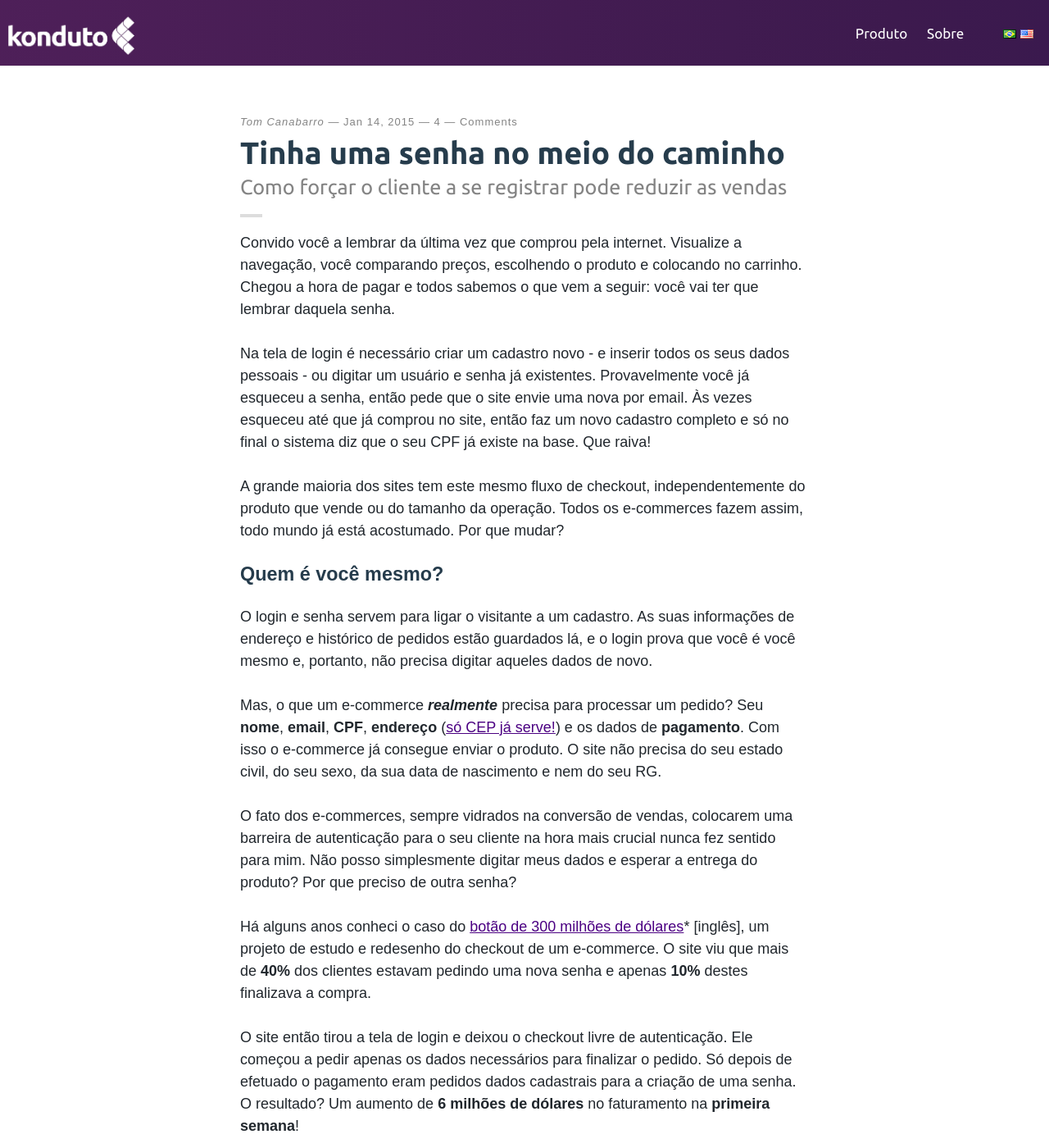
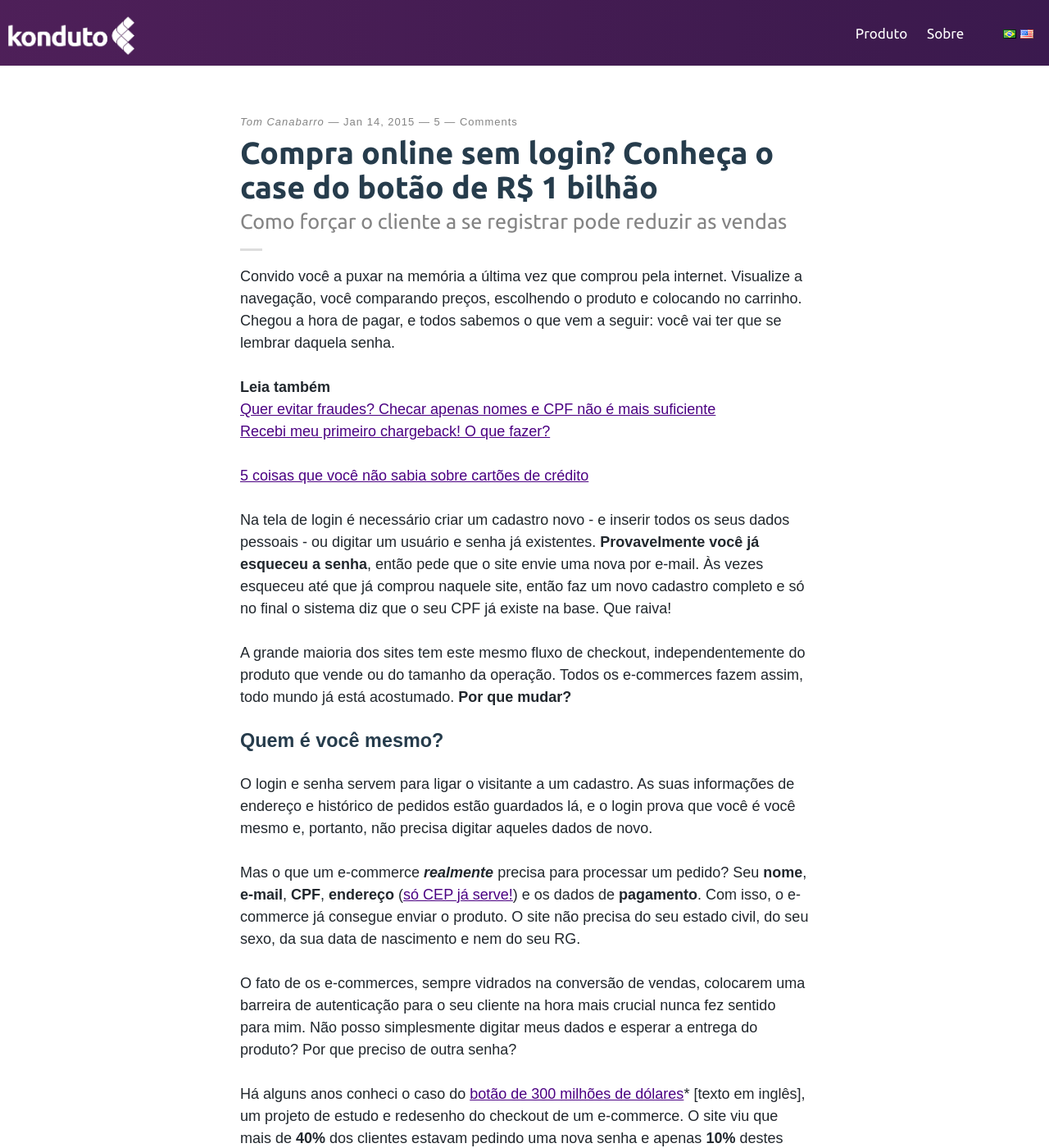
Before and after one commit to konduto/blog, a Jekyll site: the page built from _posts/pt/2015-01-14-tinha-uma-senha-no-meio-do-caminho.md, in a window 1280 px wide and 1400 px high. Shown: the whole window at 82% size. Built offline with Jekyll 4.4.1, drawn with Linux system fonts in a browser that asks for light colours; nearby versions of some CDN libraries; comment, search, counter and statistics services are not loaded; some of the changed text lies outside the part shown.

Commit message:
posts1510 1925

```diff
--- a/_posts/pt/2015-01-14-tinha-uma-senha-no-meio-do-caminho.md
+++ b/_posts/pt/2015-01-14-tinha-uma-senha-no-meio-do-caminho.md
@@ -1,36 +1,46 @@
 ---
 layout: post
 date: '2015-01-14T11:01:00-03:00'
-title: Tinha uma senha no meio do caminho
-subtitle: Como forçar o cliente a se registrar pode reduzir as vendas
-excerpt: "A grande maioria dos sites o mesmo fluxo de checkout. Todos os e-commerces fazem assim, todo mundo já está acostumado. Por que mudar?"
+title: "Compra online sem login? Conheça o case do botão de R$ 1 bilhão"
+subtitle: "Como forçar o cliente a se registrar pode reduzir as vendas"
+excerpt: "A grande maioria dos sites tem o mesmo fluxo de checkout. Todos os e-commerces fazem assim, todo mundo já está acostumado. Por que mudar?"
 author: tom
 ---
-Convido você a lembrar da última vez que comprou pela internet. Visualize a navegação, você comparando preços, escolhendo o produto e colocando no carrinho. Chegou a hora de pagar e todos sabemos o que vem a seguir: você vai ter que lembrar daquela senha.
+Convido você a puxar na memória a última vez que comprou pela internet. Visualize a navegação, você comparando preços, escolhendo o produto e colocando no carrinho. Chegou a hora de pagar, e todos sabemos o que vem a seguir: você vai ter que se lembrar daquela senha.
 
-Na tela de login  é necessário criar um cadastro novo - e inserir todos os seus dados pessoais - ou digitar um usuário e senha já existentes. Provavelmente você já esqueceu a senha, então pede que o site envie uma nova por email. Às vezes esqueceu até que já comprou no site, então faz um novo cadastro completo e só no final o sistema diz que o seu CPF já existe na base. Que raiva!
+**Leia também**
+[Quer evitar fraudes? Checar apenas nomes e CPF não é mais suficiente](https://blog.konduto.com/pt/2014/10/porque-checar-apenas-nome-e-cpf-ja-nao-e-suficiente-na-analise-manual?utm_source=konduto&utm_medium=blog&utm_campaign=conteudo)
+[Recebi meu primeiro chargeback! O que fazer?](https://blog.konduto.com/pt/2014/09/o-que-fazer-quando-recebe-o-primeiro-chargeback?utm_source=konduto&utm_medium=blog&utm_campaign=conteudo)
 
-A grande maioria dos sites tem este mesmo fluxo de checkout, independentemente do produto que vende ou do tamanho da operação. Todos os e-commerces fazem assim, todo mundo já está acostumado. Por que mudar?
+[5 coisas que você não sabia sobre cartões de crédito](https://blog.konduto.com/pt/2014/09/5-coisas-que-voce-nao-sabia-sobre-cartao-de-credito?utm_source=konduto&utm_medium=blog&utm_campaign=conteudo)
+
+Na tela de login é necessário criar um cadastro novo - e inserir todos os seus dados pessoais - ou digitar um usuário e senha já existentes. **Provavelmente você já esqueceu a senha**, então pede que o site envie uma nova por e-mail. Às vezes esqueceu até que já comprou naquele site, então faz um novo cadastro completo e só no final o sistema diz que o seu CPF já existe na base. Que raiva!
+
+A grande maioria dos sites tem este mesmo fluxo de checkout, independentemente do produto que vende ou do tamanho da operação. Todos os e-commerces fazem assim, todo mundo já está acostumado. **Por que mudar?**
 
 ### Quem é você mesmo?
 
-O login e senha servem para ligar  o visitante a um cadastro. As suas informações de endereço e histórico de pedidos estão guardados lá, e o login prova que você é você mesmo e, portanto, não precisa digitar aqueles dados de novo.
+O login e senha servem para ligar o visitante a um cadastro. As suas informações de endereço e histórico de pedidos estão guardados lá, e o login prova que você é você mesmo e, portanto, não precisa digitar aqueles dados de novo.
 
-Mas, o que um e-commerce **_realmente_** precisa para processar um pedido? Seu **nome**, **email**, **CPF**, **endereço** ([só CEP já serve!](http://cepfacil.com.br/)) e os dados de **pagamento**. Com isso o e-commerce já consegue enviar o produto. O site não precisa do seu estado civil, do seu sexo, da sua data de nascimento e nem do seu RG.
+Mas o que um e-commerce **_realmente_** precisa para processar um pedido? Seu **nome**, **e-mail**, **CPF**, **endereço** ([só CEP já serve!](http://cepfacil.com.br/)) e os dados de **pagamento**. Com isso, o e-commerce já consegue enviar o produto. O site não precisa do seu estado civil, do seu sexo, da sua data de nascimento e nem do seu RG.
 
-O fato dos e-commerces, sempre vidrados na conversão de vendas, colocarem uma barreira de autenticação para o seu cliente na hora mais crucial nunca fez sentido para mim. Não posso simplesmente digitar meus dados e esperar a  entrega do produto? Por que preciso de outra senha?
+O fato de os e-commerces, sempre vidrados na conversão de vendas, colocarem uma barreira de autenticação para o seu cliente na hora mais crucial nunca fez sentido para mim. Não posso simplesmente digitar meus dados e esperar a entrega do produto? Por que preciso de outra senha?
 
-Há alguns anos conheci o caso do [botão de 300 milhões de dólares](http://www.uie.com/articles/three_hund_million_button/)* [inglês], um projeto de estudo e redesenho do checkout de um e-commerce. O site viu que mais de **40%** dos clientes estavam pedindo uma nova senha e apenas **10%** destes finalizava a compra.
+Há alguns anos conheci o caso do [botão de 300 milhões de dólares](http://www.uie.com/articles/three_hund_million_button/)* [texto em inglês], um projeto de estudo e redesenho do checkout de um e-commerce. O site viu que mais de **40%** dos clientes estavam pedindo uma nova senha e apenas **10%** destes finalizava a compra.
 
-O site então tirou a tela de login e deixou o checkout livre de autenticação. Ele começou a pedir apenas os dados necessários para  finalizar o pedido.  Só depois de efetuado o pagamento eram pedidos dados cadastrais para a criação de uma senha. O resultado? Um aumento de **6 milhões de dólares** no faturamento na **primeira semana**!
+O site então **tirou a tela de login e deixou o checkout livre de autenticação**. Ele começou a pedir apenas os dados necessários para  finalizar o pedido. Só depois de efetuado o pagamento eram pedidos dados cadastrais para a criação de uma senha. O resultado? Um aumento de **6 milhões de dólares** no faturamento na **primeira semana**. Seguindo essa média, seriam mais de **300 milhões de dólares em um ano**. Ou, em cifras nacionais, algo que supera **R$ 1 bilhão**!
 
-Fiquei feliz de ver isto em prática aqui no Brasil, quando comprei recentemente na loja da [Staples](http://www.staples.com.br/). Ao finalizar a compra o site pediu apenas o meu e-mail, mais nada. Ele buscou o último endereço que usei para comprar lá e me mostrou parte dele, para confirmar que era o certo.
+Fiquei feliz de ver isso em prática aqui no Brasil, quando comprei recentemente na loja da [Staples](http://www.staples.com.br/). Ao finalizar a compra, o site pediu apenas o meu e-mail, mais nada. Ele buscou o último endereço que usei para comprar lá e me mostrou parte dele, para confirmar que era o certo.
 
 ![Checkout Staples](/images/tinha-uma-senha-checkout-staples.png)
 
-Eu tive apenas que emitir o boleto para finalizar a compra. Super rápido, sem dificuldades  e sem senhas!
+Eu tive apenas que emitir o boleto para finalizar a compra. Super rápido, sem dificuldades e sem senhas!
 
-A moral da história é que só porque todo mundo faz assim, não quer dizer que é o melhor jeito. Não dificulte a vida do cliente.
+A moral da história é que só o fato de todo mundo fazer assim não quer dizer que seja o melhor jeito. **Não dificulte a vida do cliente!**.
 
 <small>---
-_* Quando acessei este site hoje ele estava com um certificado de segurança vencido. Se você não estiver seguro de visita-lo, <a href="https://s3.amazonaws.com/f.cl.ly/items/3u0x3z003S1J2u1E3121/The%20$300%20Million%20Button.pdf">baixe aqui um PDF do artigo</a>._</small>
+_* Quando acessei este site hoje ele estava com um certificado de segurança vencido. Se você não estiver seguro de visitá-lo, <a href="https://s3.amazonaws.com/f.cl.ly/items/3u0x3z003S1J2u1E3121/The%20$300%20Million%20Button.pdf">baixe aqui um PDF do artigo</a>._</small>
+
+**Quer ficar ligado nos artigos e novidades da Konduto? [Inscreva-se para o nosso newsletter!](http://eepurl.com/2jpuz)**
+
+Conecte-se com a Konduto também nas redes sociais: [Linkedin](https://www.linkedin.com/company/konduto), [Facebook](https://www.facebook.com/konduto) e [Twitter](https://twitter.com/KondutoBR)
```
Also changed, not shown: _posts/pt/2014-08-25-primeiro.md (+1 -1 lines), _posts/pt/2014-11-24-novas-funcionalidades-do-portal.md (+8 -4 lines), _posts/pt/2015-01-30-afinal-o-que-e-machine-learning.md (+22 -12 lines).
